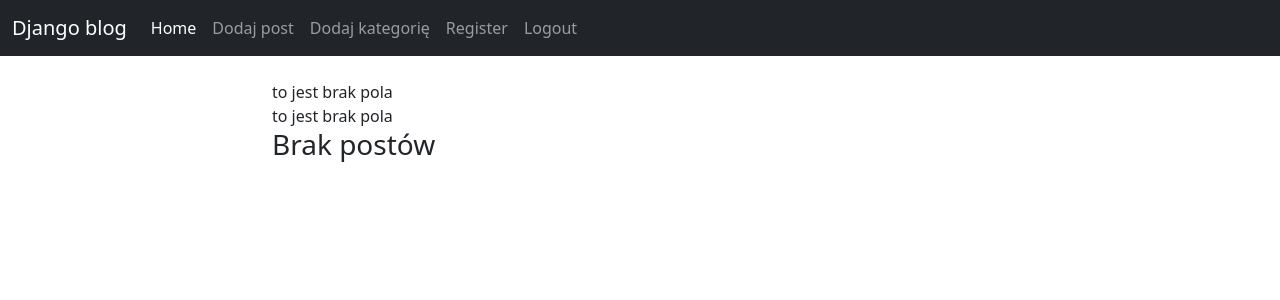
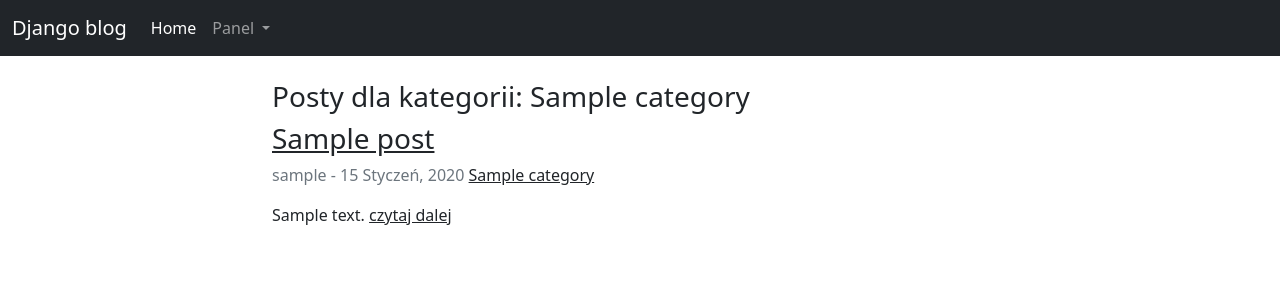
Before and after one commit to MirekRogowski/mysite, a Django app: page /category-post/1/ in a window 1280 px wide. Shown: the top 300 px of the page. Run offline with Django 4.2, Linux system fonts and the light colour scheme; a user stored in the database is signed in; tables that the repository leaves empty hold one stand-in row (values such as "Sample post").

Commit message:
categories

```diff
--- a/blog/models.py
+++ b/blog/models.py
@@ -19,11 +19,11 @@ class Post(models.Model):
     content = models.TextField()
     created_date = models.DateTimeField(auto_now_add=True)
     update_date = models.DateTimeField(auto_now=True)
-    category = models.ForeignKey('Category', related_name='posts', on_delete=models.CASCADE)
+    category = models.ForeignKey('Category', related_name='posts', on_delete=models.PROTECT, default=1)
     status = models.CharField(choices=options, max_length=10, default='draft')
 
     def __str__(self):
-        return f"{self.author} - {self.title} -{self.category.name}"
+        return f"{self.author} : {self.title} : {self.category.name}"
 
     class Meta:
         ordering = ('-created_date',)
--- a/blog/templates/blog/base.html
+++ b/blog/templates/blog/base.html
@@ -24,17 +24,29 @@
       <div class="collapse navbar-collapse" id="navbarSupportedContent">
         <ul class="navbar-nav me-auto mb-2 mb-lg-0">
           <li class="nav-item">
-            <a class="nav-link active" aria-current="page" href="#">Home</a>
+            <a class="nav-link active" aria-current="page" href="{% url 'blog-home' %}">Home</a>
           </li>
           {% if user.is_authenticated %}
-            <li class="nav-item"><a class="nav-link" href="{% url 'post-add' %}">Dodaj post</a></li>
-            <li class="nav-item"><a class="nav-link" href="{% url 'category-add' %}">Dodaj kategorię</a></li>
-            <li class="nav-item"><a class="nav-link" href="{% url 'register' %}">Register</a></li>
-            <li class="nav-item"><a class="nav-link" href="{% url 'logout' %}">Logout</a></li>
+            <li class="nav-item dropdown">
+              <a class="nav-link dropdown-toggle" href="#" id="navbarDropdown" role="button" data-bs-toggle="dropdown" aria-expanded="false">
+                Panel
+              </a>
+              <ul class="dropdown-menu" aria-labelledby="navbarDropdown">
+                <li><a class="dropdown-item" href="{% url 'post-list' %}">All posts</a></li>
+                <li><a class="dropdown-item" href="{% url 'category-add' %}">Add category</a></li>
+                <li><a class="dropdown-item" href="{% url 'post-add' %}">Add post</a></li>
+                <li><hr class="dropdown-divider"></li>
+                <li><a class="dropdown-item" href="{% url 'register' %}">Add user</a></li>
+                <li><a class="dropdown-item" href="{% url 'logout' %}">Logout</a></li>
+              </ul>
+            </li>
           {% else %}
 
             <li class="nav-item"><a class="nav-link" href="{% url 'login' %}">Login</a></li>
           {% endif %}
+
+
+
 
         </ul>
       </div>
--- a/blog/templates/blog/category_post.html
+++ b/blog/templates/blog/category_post.html
@@ -1,27 +1,30 @@
 {% extends 'blog/base.html' %}
+{% block title %}
+    Blog django - {{ category_name.cat }}
+{% endblock %}
 {% block content %}
-to jest brak pola {{ post.category.name }}
+{% if category_name %}
+    <h3>Posty dla kategorii: {{ category_name.cat }} </h3>
+    {% for post in category_name.posts %}
+            <div class="col-12">
+            <h3><a class="text-dark"  href="{% url 'post-detail' post.pk %}">{{ post.title }} </a></h3>
+            </div>
 
-{% if category_posts %}
-    <h3>Posty dla kategorii: {{ category }}</h3>
-         {% for post in category_posts %}
-            <div class="blog-item">
-                <h3><a href="{% url 'post-detail' post.pk %}">{{ post.title }} </a></h3>
-                <div class="info">
-                {{ post.author }} - {{ post.created_date|date:"d F, Y" }}
-                <a href="{% url 'category-post' post.category %}" >{{ post.category }}</a>
-                </div>
-                <p>
-                    {{ post.text|truncatewords:30|safe }}
-                    <a href="{% url 'post-detail' post.pk %}">czytaj dalej </a>
-                </p>
+            <div class="text-muted mb-3">
+            {{ post.author }} - {{ post.created_date|date:"d F, Y" }}
+            <a class="text-dark" href="{% url 'category-post' post.category.id %}" >{{ post.category }}</a>
             </div>
-        {% endfor %}
+
+            <div class="col-12">
+            <p>{{ post.content|truncatewords:30|safe }}
+                <a class="text-dark" href="{% url 'post-detail' post.pk %}">czytaj dalej </a>
+            </p>
+            </div>
+    {% endfor %}
 {% else %}
     <div>
-        to jest brak pola {{ post.category.name }}
+        to jest brak pola {{ category_name }}
         <h3>Brak postów</h3>
     </div>
 {% endif %}
-
 {% endblock %}
--- a/blog/templates/blog/post_edit.html
+++ b/blog/templates/blog/post_edit.html
@@ -4,6 +4,10 @@
     <h3>Nowy wpis</h3>
     <form method="POST" class="post-form">{% csrf_token %}
         {{ form.as_p }}
-        <button type="submit" class="save btn btn-default">Save</button>
     </form>
+     <div class="row mt-5">
+        <div class="col-lg-12 offset-lg-0 mt-2">
+            <button type="submit" class="save btn btn-default">Save</button>
+        </div>
+     </div>
 {% endblock %}
--- a/blog/urls.py
+++ b/blog/urls.py
@@ -8,10 +8,8 @@ urlpatterns = [
     path('post-add/', views.AddPostView.as_view(), name='post-add'),
     path('post-update/<int:pk>', views.UpdatePostView.as_view(), name='post-update'),
     path('post-delete/<int:pk>', views.DeletePostView.as_view(), name='post-delete'),
-    # path('post/<int:pk>/', views.post_detail, name='post_detail'),
+    path('post-list', views.EditView.as_view(), name='post-list'),
     path('category-add/', views.AddCategoryView.as_view(), name='category-add'),
     # path('category-post/<str:category>/', views.post_category_view, name='category-post'),
-    # path('category-post/<str:category>/', views.PostCategoryView.as_view(), name='category-post'),
-    path('category-post/<int:pk>/', views.PostCategoryView.as_view(), name='category-post'),
-    path('post/new', views.post_new, name='blog-post-new'),
+    path('category-post/<category>/', views.PostCategoryView.as_view(), name='category-post'),
 ]
--- a/blog/views.py
+++ b/blog/views.py
@@ -2,7 +2,7 @@ from django.shortcuts import render, get_object_or_404, redirect
 from django.views.generic import ListView, DetailView, CreateView, UpdateView, DeleteView
 from django.utils import timezone
 from django.urls import reverse_lazy
-from django.contrib import messages
+from django.contrib.messages.views import SuccessMessageMixin
 from .models import Post, Category, Comment
 from .forms import PostForm, UpdateForm, CategoryForm, CommentForm
 
@@ -13,12 +13,17 @@ class HoneView(ListView):
     context_object_name = 'posts'
     queryset = Post.objects.filter(status='publish')
     ordering = ['-created_date']
-    # paginate_by = 5
+
+
+class EditView(ListView):
+    model = Post
+    template_name = "blog/post_list.html"
+    context_object_name = 'posts'
+    ordering = ['-created_date']
 
 
 class PostDetailView(DetailView):
     model = Post
-    # queryset = Post.comments
     template_name = 'blog/post_detail.html'
 
     def get_context_data(self, **kwargs):
@@ -34,7 +39,7 @@ class PostDetailView(DetailView):
         context['form'] = form
         return context
 
-    def post(self, request, *args, **kwargs):
+    def post(self, request, **kwargs):
         form = CommentForm(request.POST)
         self.object = self.get_object()
         context = super().get_context_data(**kwargs)
@@ -58,47 +63,36 @@ class PostDetailView(DetailView):
             form = CommentForm()
             context['form'] = form
             return self.render_to_response(context=context)
-
         return self.render_to_response(context=context)
 
 
-class AddPostView(CreateView):
+class AddPostView(SuccessMessageMixin, CreateView):
     model = Post
     form_class = PostForm
     template_name = 'blog/post_add.html'
-
-    def get_success_url(self):
-        messages.success(
-            self.request, 'Your post has been created successfully.')
-        return reverse_lazy("blog-home")
-
-
-    # success_url = reverse_lazy("blog-home")
-    # zakomentowane linie poniewż używamy PostForm
-    # fields = "__all__"
-    # fields = ['author', 'title', 'title_tag', 'text']
+    success_url = reverse_lazy("post-list")
+    success_message = "Add post"
 
 
 class UpdatePostView(UpdateView):
     model = Post
     template_name = 'blog/post_update.html'
     form_class = UpdateForm
-    # fields = ['title', 'title_tag', 'text']
-    success_url = reverse_lazy("blog-home")
+    success_url = reverse_lazy("post-list")
 
 
 class DeletePostView(DeleteView):
     model = Post
     template_name = 'blog/post_delete.html'
-    success_url = reverse_lazy('blog-home')
+    success_url = reverse_lazy('post-list')
 
 
-#category
 class AddCategoryView(CreateView):
     model = Post
     form_class = CategoryForm
     template_name = 'blog/category_add.html'
-    success_url = reverse_lazy("blog-home")
+    success_url = reverse_lazy("post-list")
+
 
     # zakomentowane linie poniewż używamy CategoryForm
     # fields = "__all__"
@@ -112,46 +106,13 @@ def post_category_view(request, category):
 
 
 class PostCategoryView(ListView):
-    model = Post
-    # queryset = Post.posts.name()
+    context_object_name = 'category_name'
     template_name = 'blog/category_post.html'
-
-    # def get_queryset(self):
-    #     category = get_object_or_404(Category, id=self.kwargs.get('category__name'))
-    #     return Post.objects.filter(category_name=category)
+    ordering = ['-created_date']
 
     def get_queryset(self):
-        # self.category = get_object_or_404(Post, id=self.kwargs['category'])
-        return Post.objects.filter(category_id=self.kwargs.get('pk'))
-
-
-
-
-
-
-    # def get_context_data(self, **kwargs):
-    # model = Category
-    # form_class = CategoryForm
-    # template_name = 'blog/category_add.html'
-    # zakomentowane linie poniewż używamy CategoryForm
-    # fields = "__all__"
-    # fields = ['author', 'title', 'title_tag', 'text']
-
-
-def post_detail(request, pk):
-    post = get_object_or_404(Post, pk=pk)
-    return render(request, 'blog/post_detail.html', {'post': post})
-
-
-def post_new(request):
-    if request.method == "POST":
-        form = PostForm(request.POST)
-        if form.is_valid():
-            post = form.save(commit=False)
-            post.author = request.user
-            post.published_date = timezone.now()
-            post.save()
-            return redirect('post_detail', pk=post.pk)
-    else:
-        form = PostForm()
-    return render(request, 'blog/post_edit.html', {'form': form})
+        content = {
+            'cat': Category.objects.get(id=self.kwargs['category']),
+            'posts': Post.objects.filter(category=self.kwargs['category']).filter(status='publish')
+        }
+        return content
```
Also changed, not shown: blog/templates/blog/post_detail.html (+5 -6 lines), blog/templates/blog/post_list.html (+27 -9 lines), blog/migrations/0006_alter_comment_options_alter_post_options_and_more.py (added), blog/migrations/0007_alter_comment_post_alter_post_category.py (added), 1 other file.
